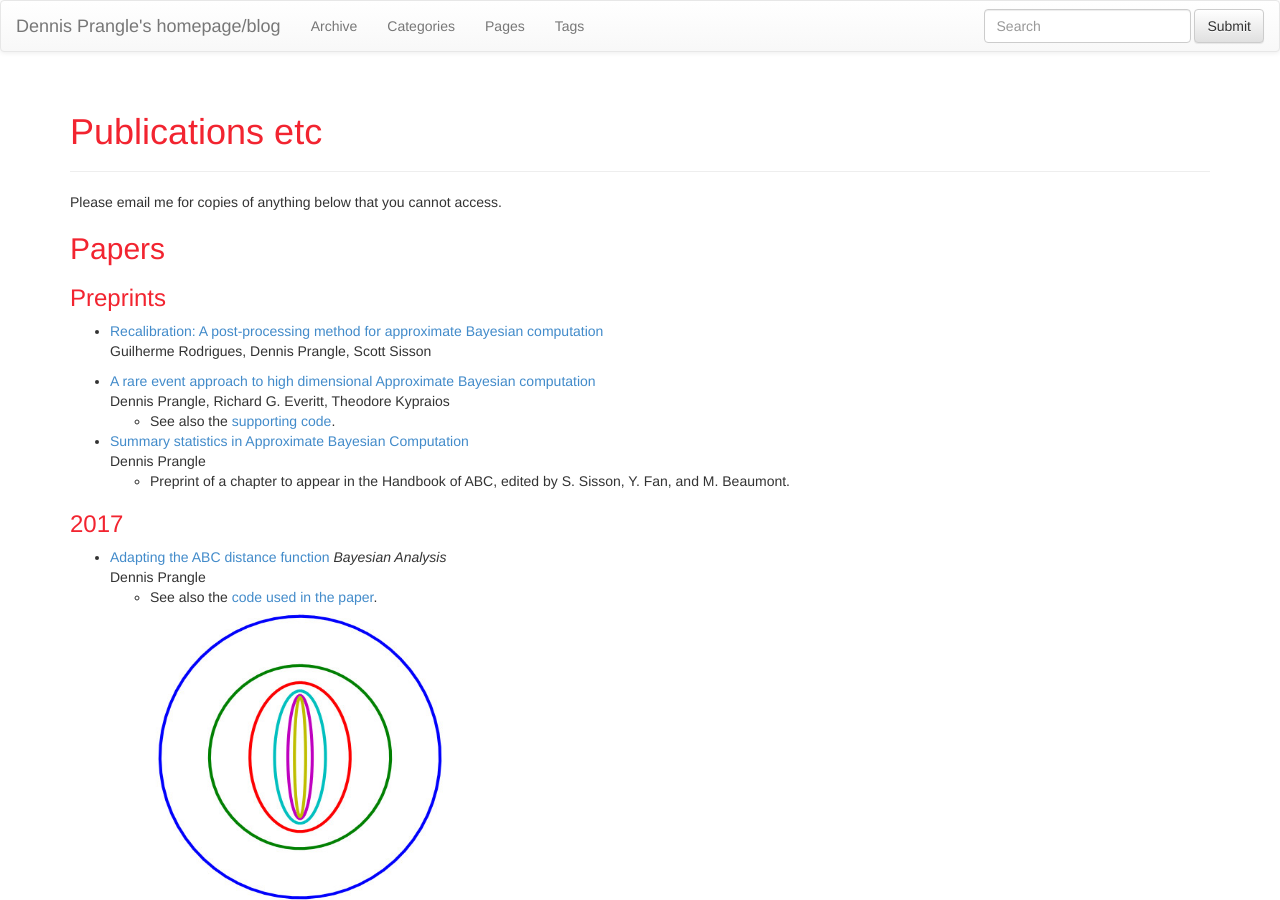
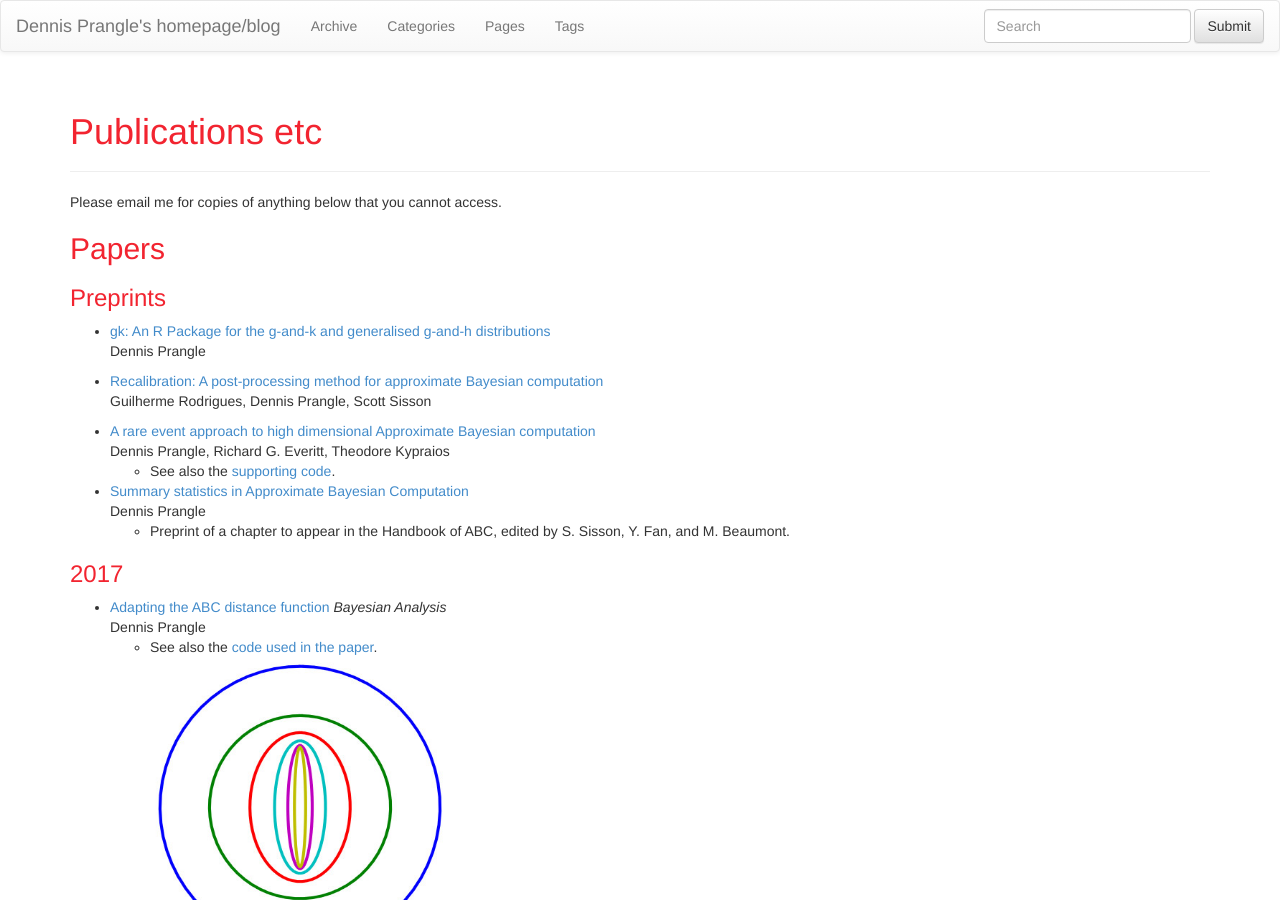
Before and after one commit to dennisprangle/dennisprangle.github.io, a Jekyll site: the page built from pub.md, in a window 1280 px wide and 900 px high. Built offline with Jekyll 4.4.1, drawn with Linux system fonts in a browser that asks for light colours; nearby versions of some CDN libraries.

Commit message:
Add gk paper

```diff
--- a/pub.md
+++ b/pub.md
@@ -11,6 +11,9 @@ Papers
 ------
 
 ### Preprints
+
+- [gk: An R Package for the g-and-k and generalised g-and-h distributions](http://arxiv.org/abs/1706.06889)
+Dennis Prangle
 
 - [Recalibration: A post-processing method for approximate Bayesian computation](http://arxiv.org/abs/1704.06374)
 Guilherme Rodrigues, Dennis Prangle, Scott Sisson
```
